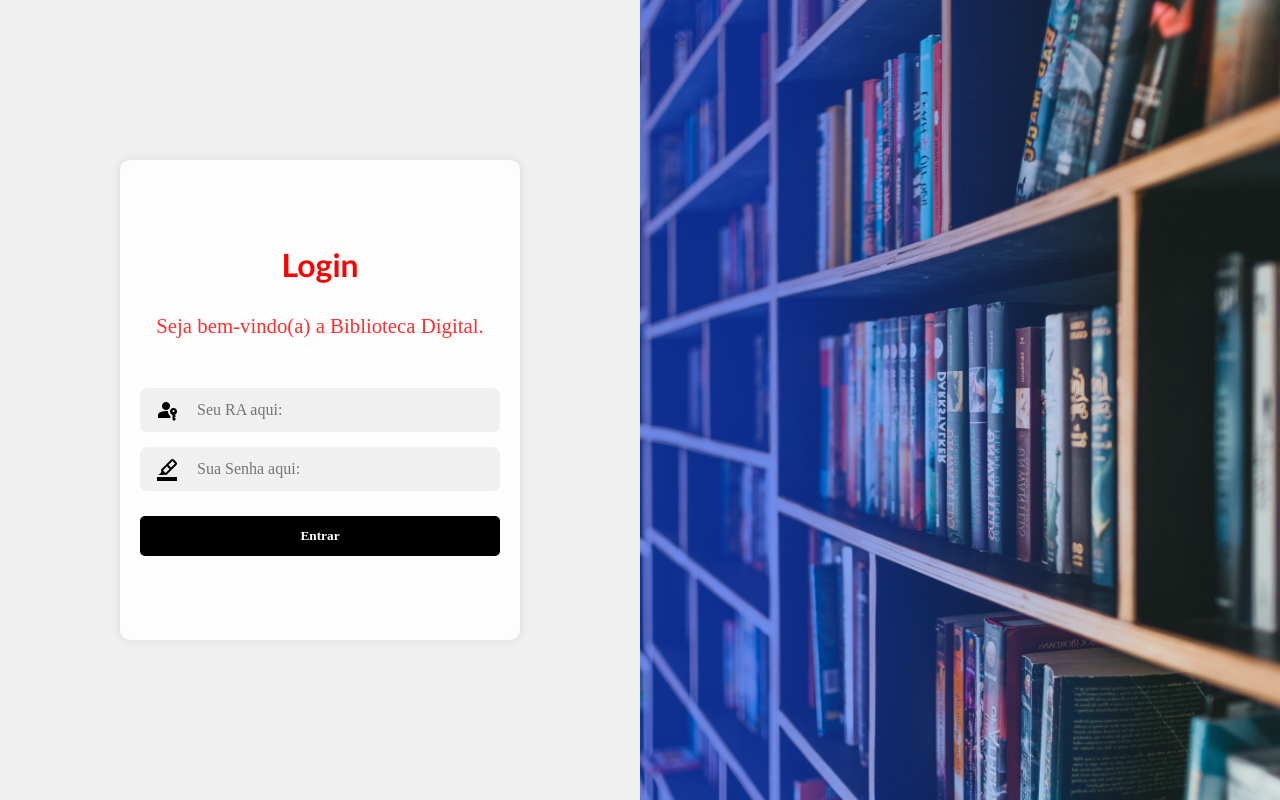
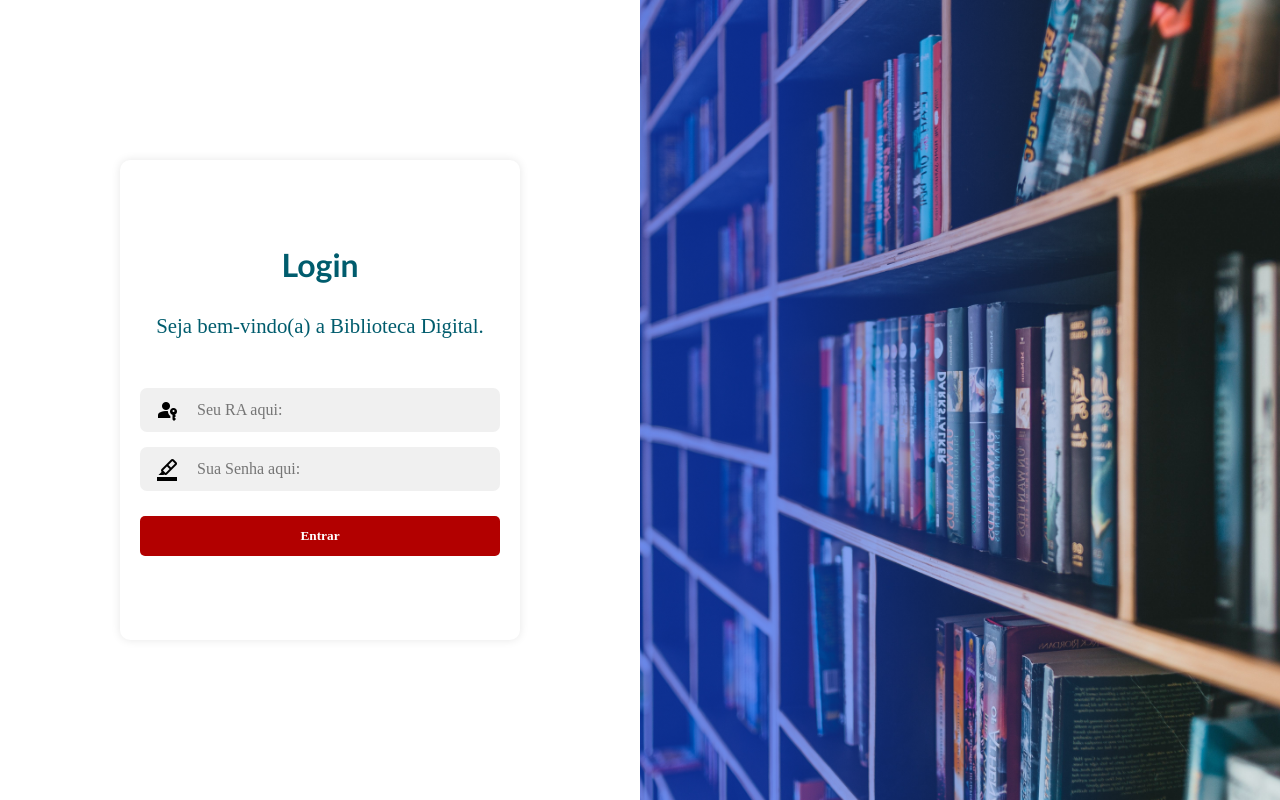
Before and after one commit to viniciiius-dev/bibliotecaDigital, a Spring Boot app: page /index.html in a window 1280 px wide. Run offline with Spring Boot 4, Linux system fonts and the light colour scheme; some of the project's set-up classes (security, data sources, template engines, error pages and the like) are left out, and stand-ins take their place.

Commit message:
estilização do login.
modifiquei o login; mudei o nome de um arquivo para ficar no padrão.

```diff
--- a/src/main/resources/static/css/styles_login.css
+++ b/src/main/resources/static/css/styles_login.css
@@ -1,5 +1,13 @@
 @charset "utf-8";
-
+:root{
+    --azulbase:#005C6D;
+    --azulhover: #004854;
+    --vermelhobotao:#B20000;
+    --cianotags:#00C1CF;
+    --fundogeral: #F8FAFC;
+    --brancodestaque:#FFFFFF;
+    --hcurtos:#1E293B;
+}
 * {
     margin: 0;
     padding: 0;
@@ -28,8 +36,8 @@ main {
 section#login {
     width: 50vw;
     height: 100vh;
-    background-color: rgba(240, 239, 239, 0.9);
-    box-shadow: 2px 0px 10px rgb(190, 190, 190);
+    background-color: var(--brancodestaque);
+    box-shadow: 2px 0px 10px var(--fundogeral);
 
     display: flex;
     flex-direction: column;
@@ -57,7 +65,7 @@ section#login > div#formulario {
     height: 60%;
     padding: 20px;
     box-shadow: 0 0 10px rgba(0, 0, 0, 0.1);
-    background-color: rgba(255, 255, 255, 0.9);
+    background-color: var(--brancodestaque);
     border-radius: 10px;
     align-content: center;
 }
@@ -65,7 +73,7 @@ section#login > div#formulario {
 div#formulario > h1 {
     text-align: center;
     margin-bottom: 30px;
-    color: rgb(255, 0, 0);
+    color: var(--azulbase);
     font-size: 2rem;
     font-family: 'Trebuchet MS', 'Lucida Sans Unicode', 'Lucida Grande', 'Lucida Sans', Arial, sans-serif;
 
@@ -75,7 +83,7 @@ div#formulario > h1 {
     font-size: 1.3rem;
     text-align: center;
     margin-bottom: 50px;
-    color: rgb(255, 47, 47);
+    color: var(--azulbase);
 }
 
 div.campo {
@@ -119,8 +127,8 @@ input[type=submit] {
     height: 40px;
     border: none;
     transition: 0.4s;
-    background-color: black;
-    color: white;
+    background-color: var(--vermelhobotao);
+    color: var(--brancodestaque);
     cursor: pointer;
     font-weight: bold;
     margin-top: 10px;
@@ -128,7 +136,7 @@ input[type=submit] {
 }
 
 input[type=submit]:hover {
-    background-color: #080299;
+    background-color: #004854;
 }
 
 .botao {
```
Also changed, not shown: src/main/resources/static/pagina_inicial.html (renamed from src/main/resources/static/pagina-inicial.html).
